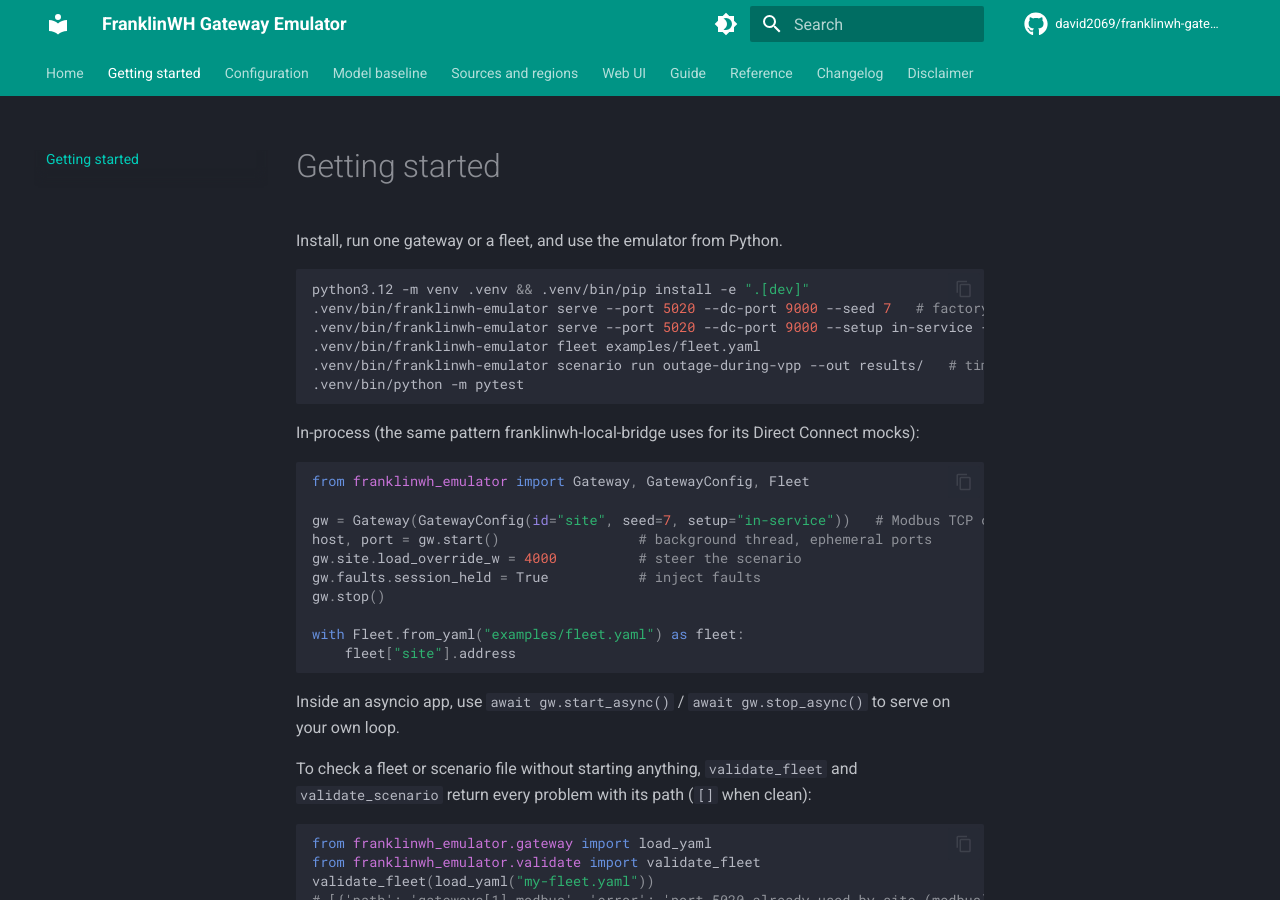
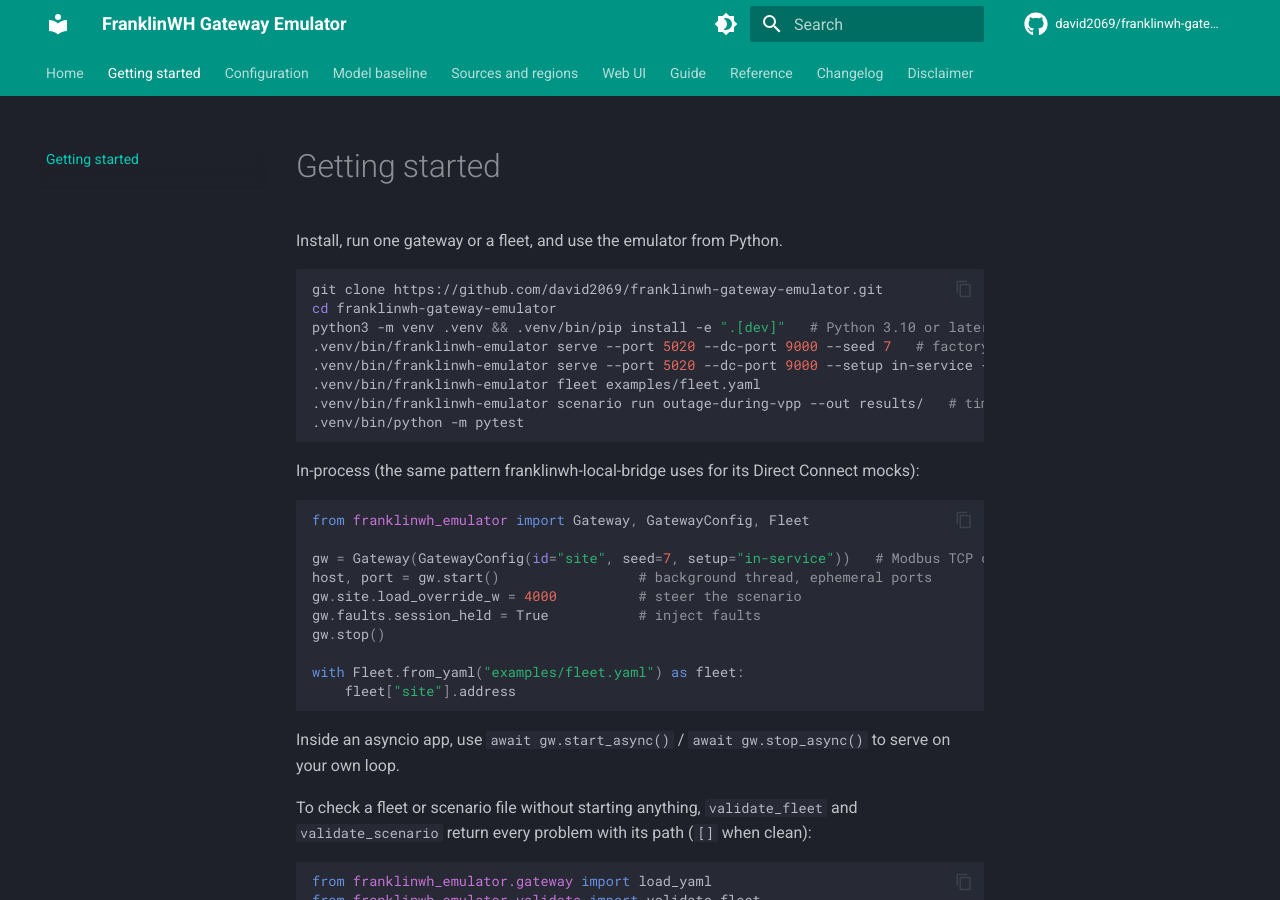
Before and after one commit to david2069/franklinwh-gateway-emulator, an MkDocs documentation site: the page built from docs/getting-started.md, in a window 1280 px wide and 900 px high. Built offline with MkDocs 1.6.1 and Material for MkDocs 9.7.7, drawn with Linux system fonts in a browser that asks for light colours; comment, search, counter and statistics services are not loaded.

Commit message:
Install steps: clone first, any Python 3.10+ (#164) (#198)
Docs: README and Getting started clone the repo first and create the venv with `python3` (3.10 or later); `python3.12` failed on Debian 12 (#164).

Results: tests/results/2026-11-01_164_docs_install.txt

Refs #164


Claude-Session: https://claude.ai/code/session_011w1uMEKiYvQ2MFnwbrKSQd

Co-authored-by: david2069 <david2069@users.noreply.github.com>
Co-authored-by: Claude Opus 5.5 <noreply@anthropic.com>

````diff
--- a/docs/getting-started.md
+++ b/docs/getting-started.md
@@ -3,7 +3,9 @@
 Install, run one gateway or a fleet, and use the emulator from Python.
 
 ```bash
-python3.12 -m venv .venv && .venv/bin/pip install -e ".[dev]"
+git clone https://github.com/david2069/franklinwh-gateway-emulator.git
+cd franklinwh-gateway-emulator
+python3 -m venv .venv && .venv/bin/pip install -e ".[dev]"   # Python 3.10 or later
 .venv/bin/franklinwh-emulator serve --port 5020 --dc-port 9000 --seed 7   # factory: Modbus off until 1205
 .venv/bin/franklinwh-emulator serve --port 5020 --dc-port 9000 --setup in-service --grid-code ausgrid
 .venv/bin/franklinwh-emulator fleet examples/fleet.yaml
````
Also changed, not shown: CHANGELOG.md (+1 -0 lines), README.md (+3 -1 lines), 2 other files.
